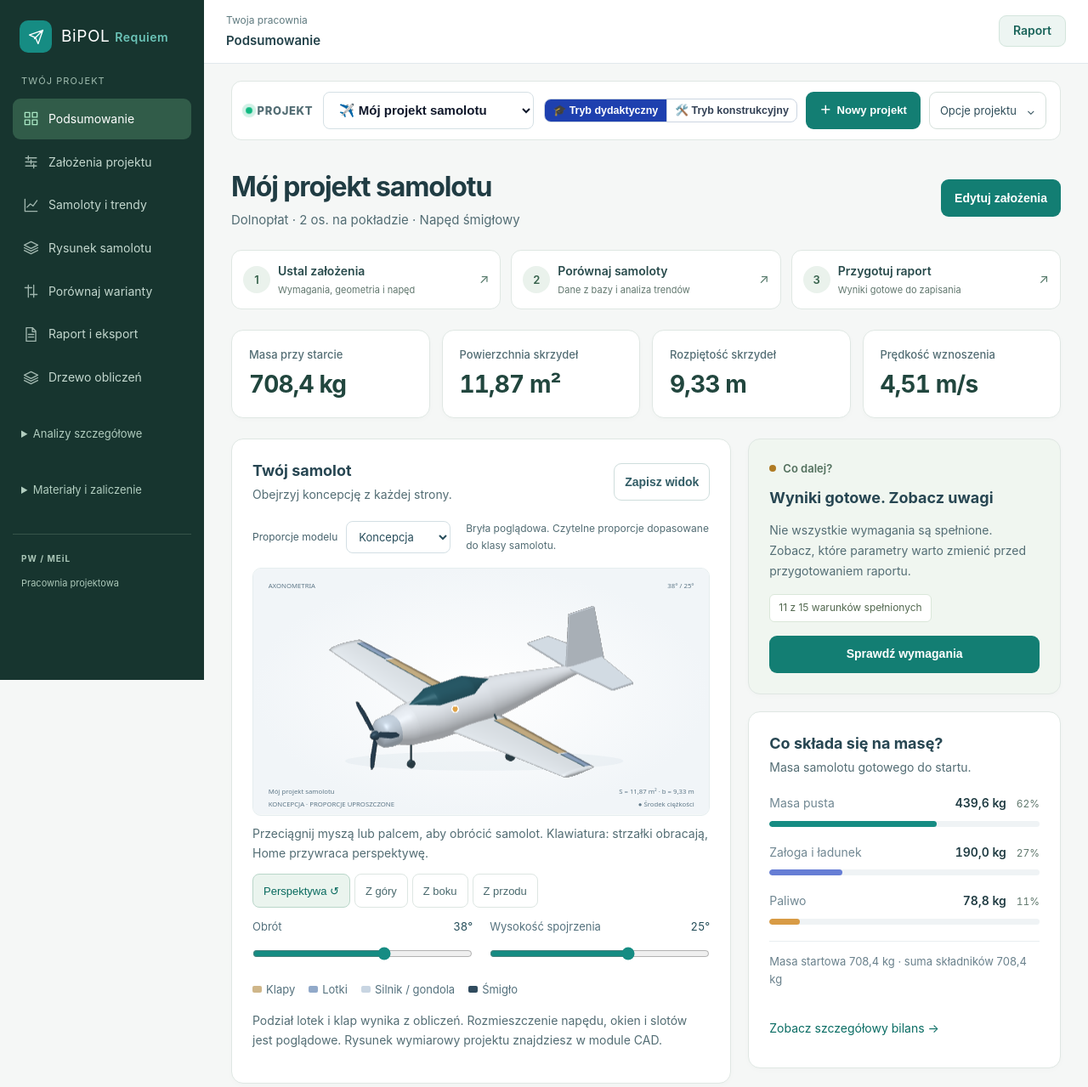
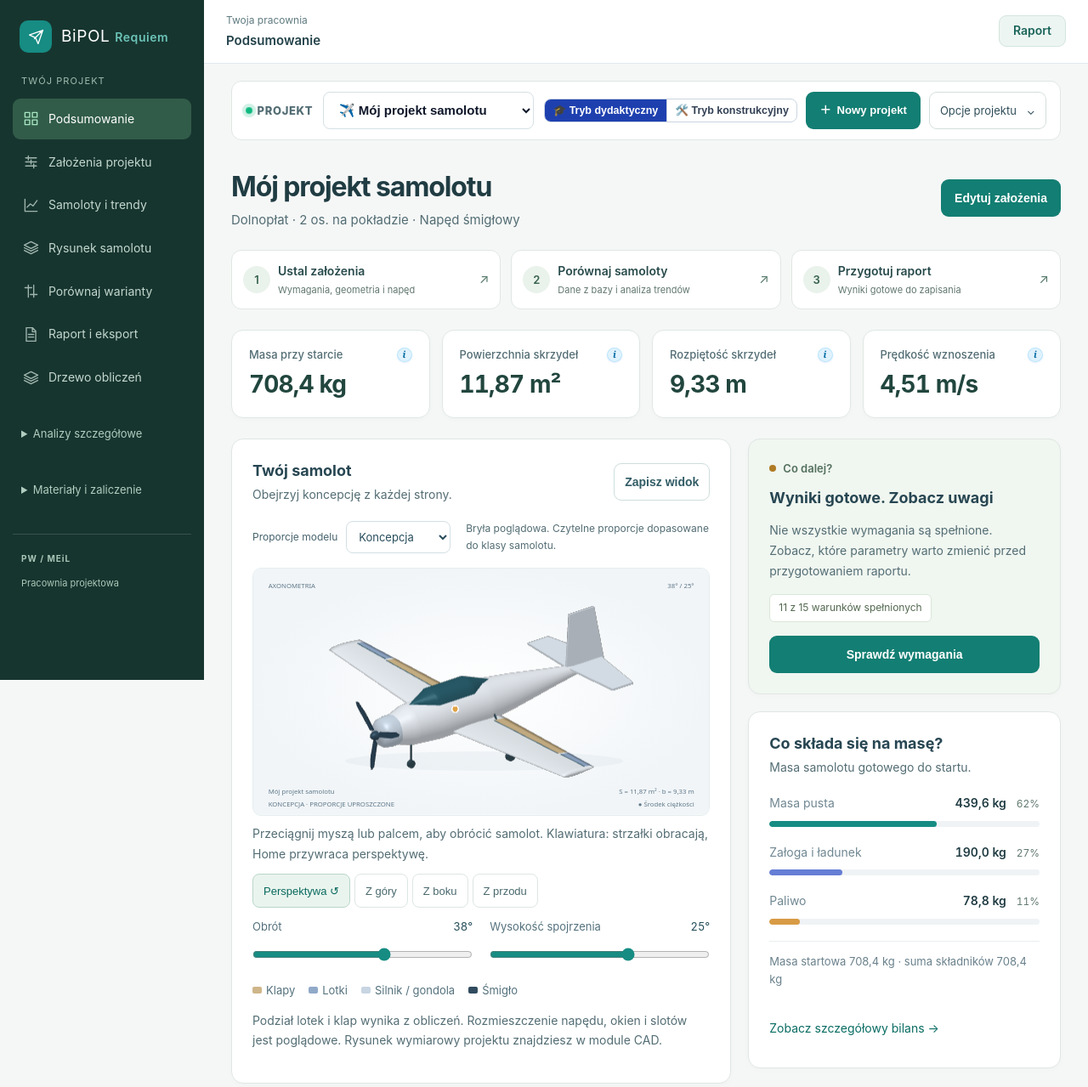
Before and after one commit to michalfudali/BIPOL, a Flask app: page / in a window 1280 px wide. Shown: the top 1279 px of the page at 85% size. Run offline with Flask 3, Linux system fonts and the light colour scheme; data comes from the database, SQL or seed files in the repository; data that the repository does not hold is empty.

Commit message:
feat: result cards show their (i) in didactic mode and the current value
KPI (i) icons were hidden unless the inline explanations toggle was on,
also in didactic mode where explanations are meant to be visible. The card
of a result now shows the value from its tile.

```diff
--- a/static/css/workspace.css
+++ b/static/css/workspace.css
@@ -83,7 +83,7 @@ body[data-workspace-view=semester] .quiet-return { display:flex; }
 .quiet-help-content>summary { padding:10px 12px; cursor:pointer; font-size:13px; color:#54717c; }
 .quiet-help-content>div { padding:10px 12px; }
 .studio-layout:not(.show-inline-hints) .quiet-inputs .derived-value-badge { display:none!important; }
-.studio-layout:not(.show-inline-hints) .kpi-grid .info-circle-icon { display:none; }
+.studio-layout:not(.show-inline-hints):not(.mode-didactic) .kpi-grid .info-circle-icon { display:none; }
 .quiet-section-tabs { display:flex; gap:6px; padding:4px; margin:20px 0; border-bottom:1px solid #dce6e9; overflow-x:auto; }
 .quiet-section-tabs button { color:#54717d; background:transparent; border:0; border-radius:6px; padding:11px 17px; cursor:pointer; font:inherit; font-size:14px; white-space:nowrap; }
 .quiet-section-tabs button[aria-selected=true] { color:#10786e; background:#e7f3f0; font-weight:600; }
--- a/static/js/didactic_modes.js
+++ b/static/js/didactic_modes.js
@@ -465,7 +465,8 @@
     const effect = effectOf(info);
     const section = (cls, label, text) => text
       ? `<div class="didactic-popover-section ${cls}"><strong>${label}</strong> ${esc(text)}</div>` : '';
-    const value = currentValue(field, info), state = stateOf(key, field);
+    const shown = anchor?.closest('.kpi-card')?.querySelector('.kpi-value')?.textContent.trim() || '';
+    const value = currentValue(field, info) || (/\d/.test(shown) ? shown : ''), state = stateOf(key, field);
     const where = anchor?.closest('#aircraftEditorFields') ? 'W rekordzie bazy' : 'W Twoim projekcie';
     const tech = (info.full_definition ? `<p class="didactic-popover-desc">${esc(info.full_definition)}</p>` : '')
       + (blank(info.formula) ? '' : `<div class="didactic-popover-formula">Wzór: ${esc(info.formula)}</div>`)
--- a/templates/index.html
+++ b/templates/index.html
@@ -10,7 +10,7 @@
   <link rel="stylesheet" href="/static/css/studio.css?v=3">
   <link rel="stylesheet" href="/static/css/trends.css?v=2">
   <link rel="stylesheet" href="/static/css/aircraft-editor.css?v=1">
-  <link rel="stylesheet" href="/static/css/workspace.css?v=1">
+  <link rel="stylesheet" href="/static/css/workspace.css?v=2">
   <link rel="stylesheet" href="/static/css/calculation-tree.css?v=1">
   <link rel="stylesheet" href="/static/css/experience.css?v=3">
   <link rel="stylesheet" href="/static/css/coursework.css?v=1">
```
